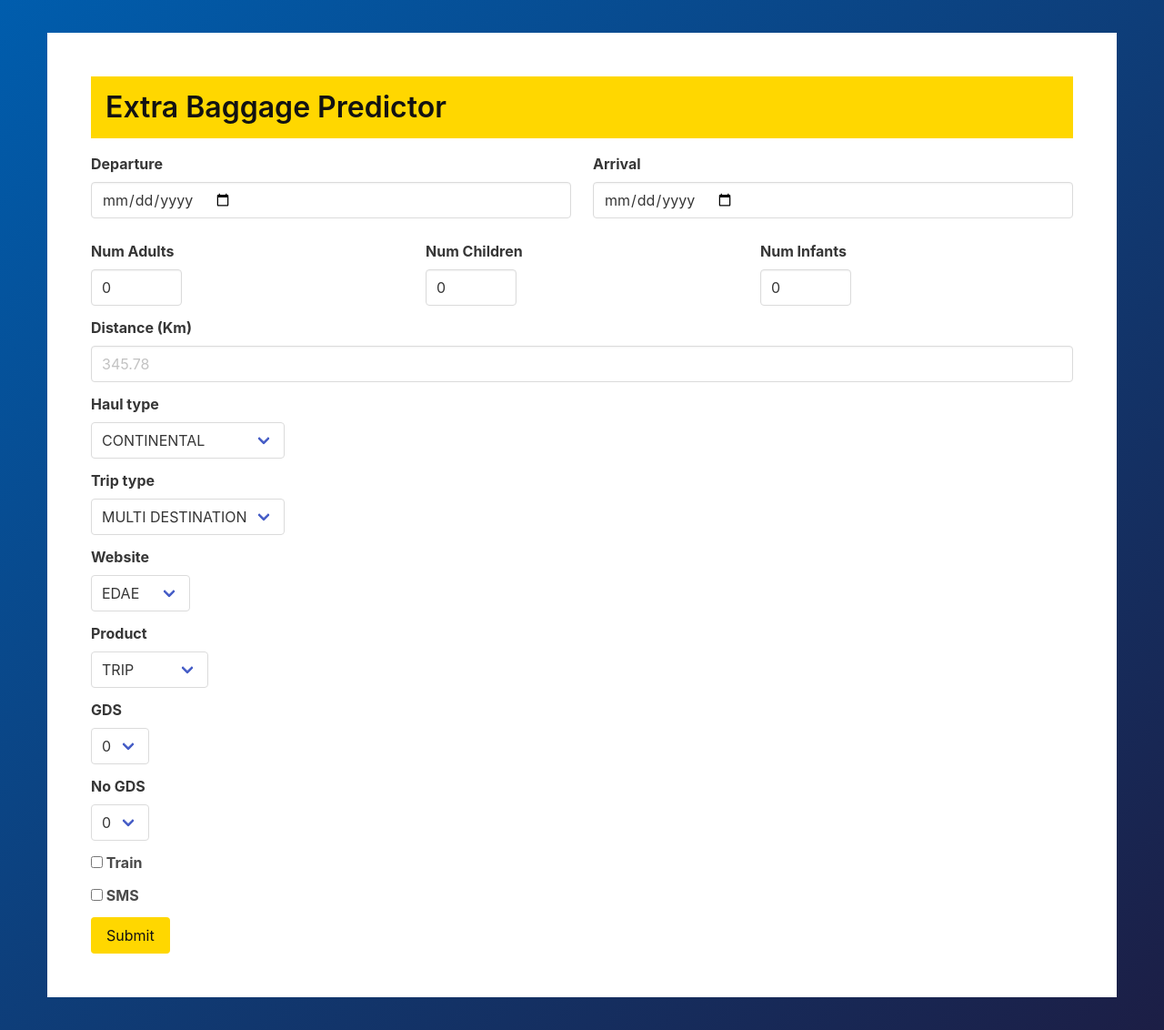
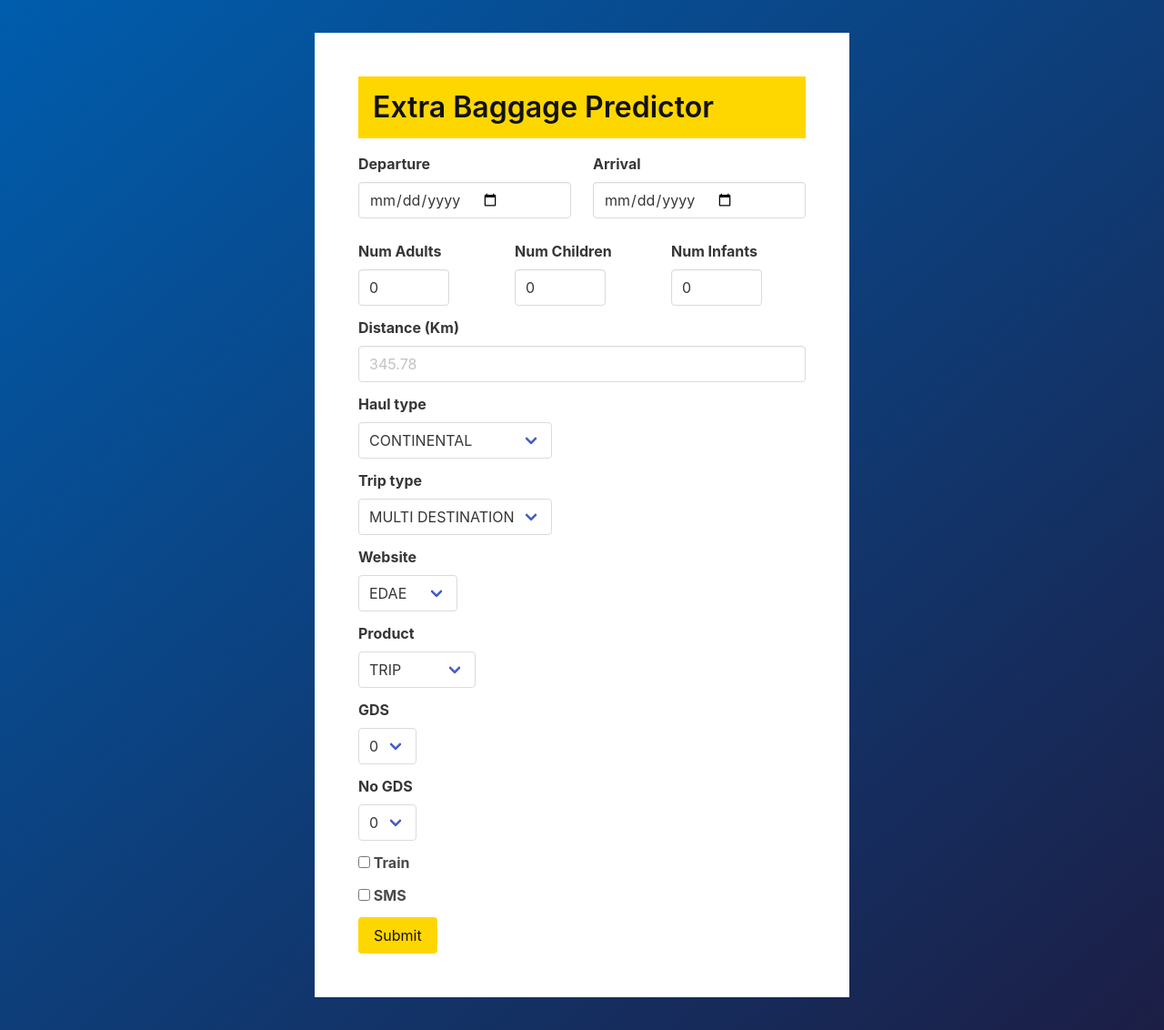
Before and after one commit to opartida/baggage-predictor, a Flask app: page / in a window 1280 px wide. Shown: the whole page at 91% size. Run offline with Flask 2, Linux system fonts and the light colour scheme.

Commit message:
fix: is-half only desktop

```diff
--- a/Templates/home.html
+++ b/Templates/home.html
@@ -13,6 +13,7 @@
       }
     </style>
 
+
     <link
       rel="stylesheet"
       href="https://cdn.jsdelivr.net/npm/bulma@0.9.4/css/bulma.min.css"
@@ -22,7 +23,7 @@
     <section class="section">
       <div class="container">
         <div class="columns is-centered">
-          <div class="column has-background-white p-6">
+          <div class="column is-half-desktop has-background-white p-6">
             <div
               style="background-color: gold"
               class="has-text-black-bis mb-4 title p-4"
```
